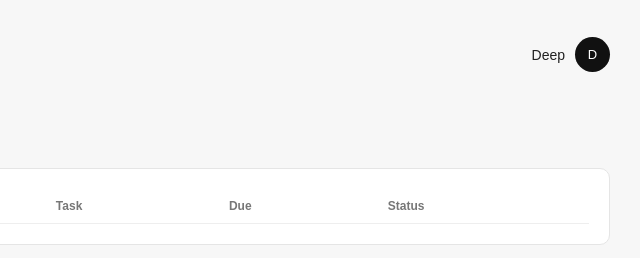
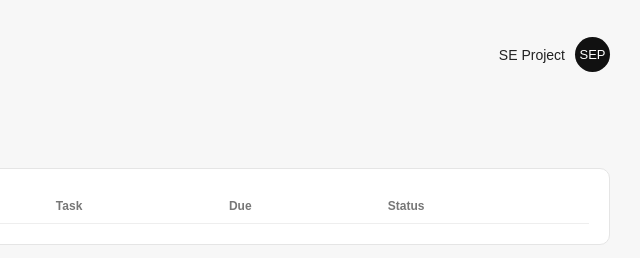
Before and after one commit to DeepKalbhor/Employee-Management-System, a website: page public/tasks.html in a window 1280 px wide. Shown: the top 258 px of the page, 640-1280 px from the left. Drawn offline with Linux system fonts and the light colour scheme; no server answers.

Commit message:
Update tasks.html

```diff
--- a/public/tasks.html
+++ b/public/tasks.html
@@ -53,10 +53,14 @@
             </div>
 
             <div class="profile">
-                <span>Deep</span>
-                <div class="avatar">D</div>
+
+                <span>SE Project</span>
+
+                <div class="avatar">
+                    SEP
+                </div>
+
             </div>
-
         </header>
 
 
```
